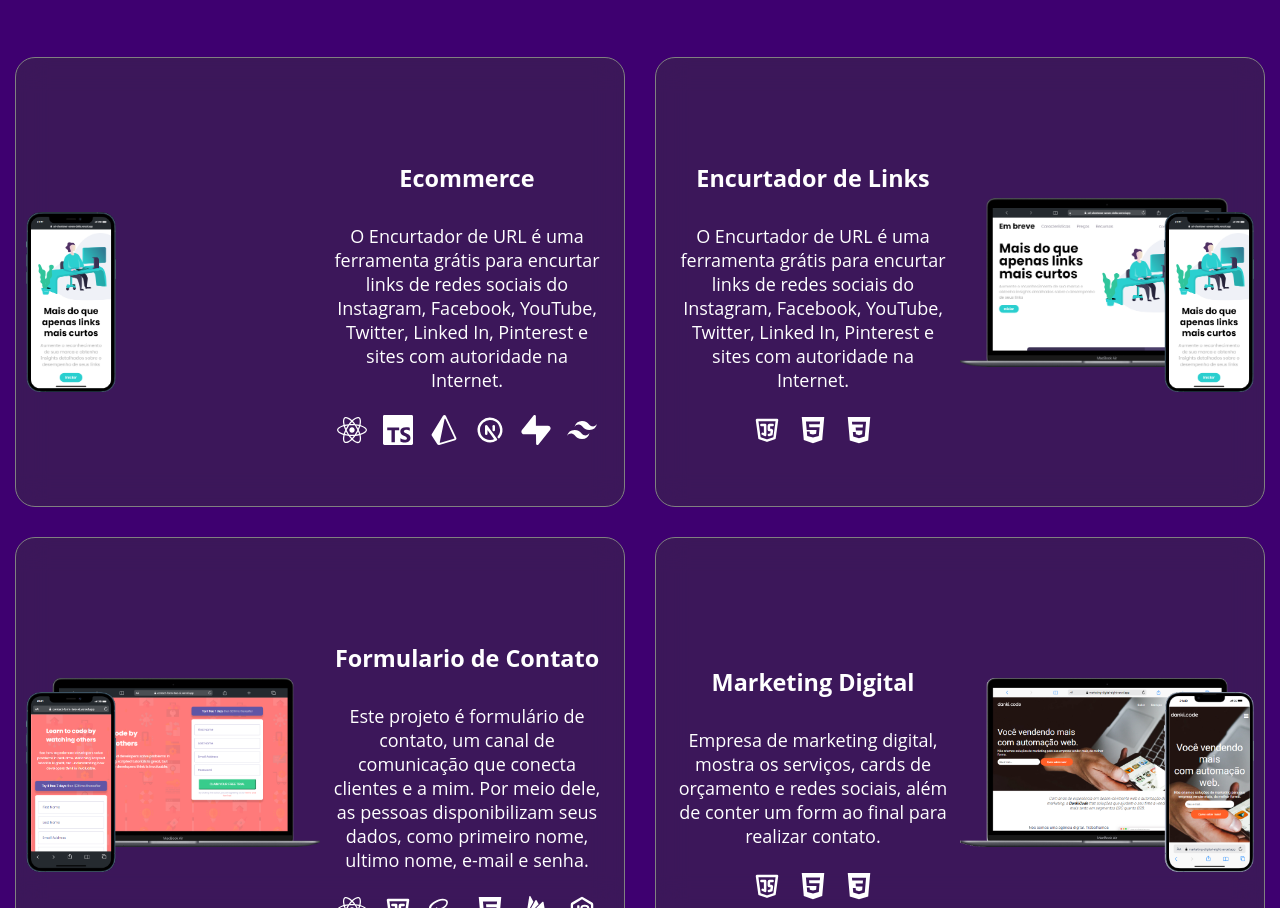
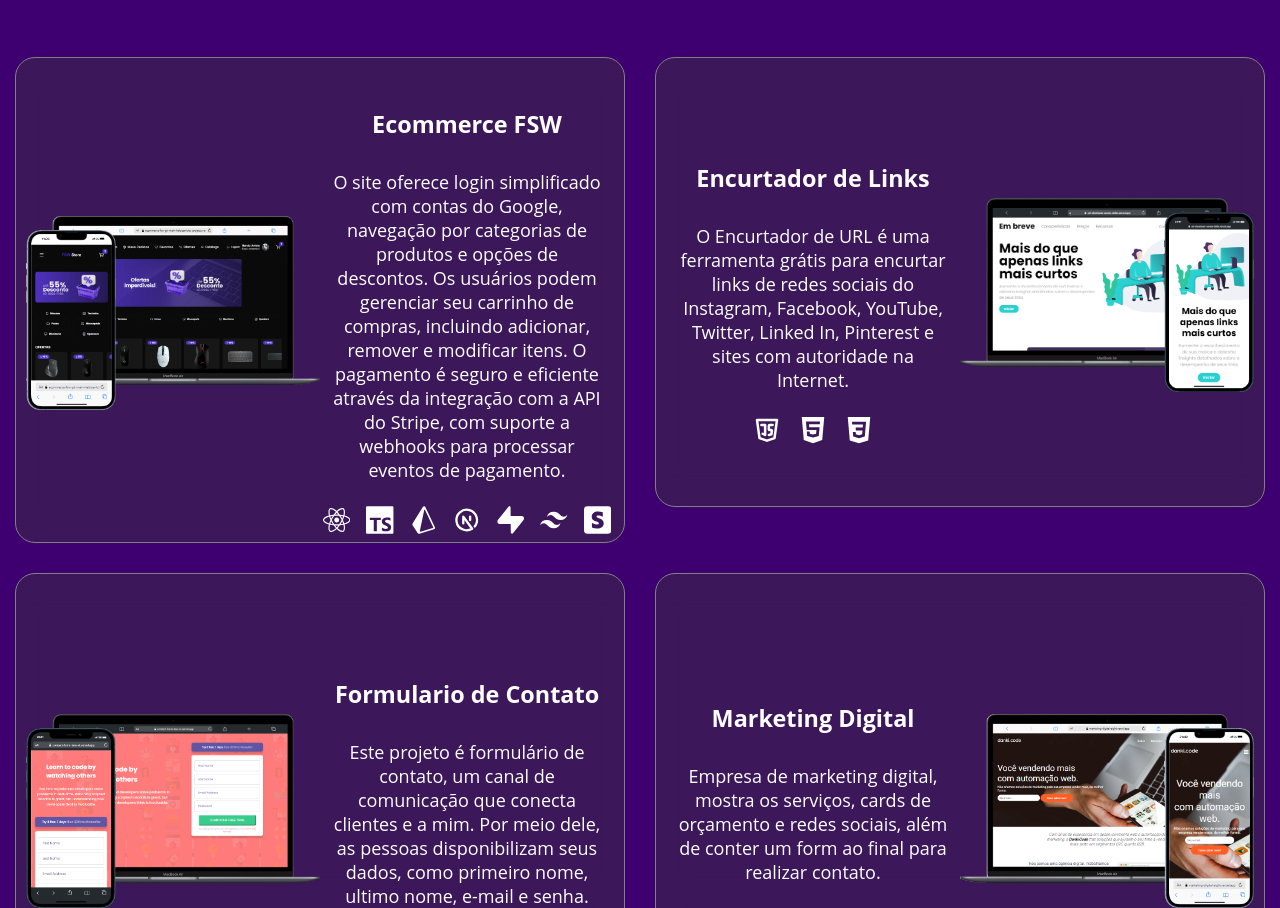
Before and after one commit to HelcioAnicio/Portfolio, a React (Vite) app: page / in a window 1280 px wide. Shown: the part 2094-3002 px from the top of the page. Built offline with nearby package versions, Linux system fonts and the light colour scheme; no server answers.

Commit message:
Fix: Update image from Ecommerce

```diff
--- a/src/Components/Portfolio/Portfolio.modules.scss
+++ b/src/Components/Portfolio/Portfolio.modules.scss
@@ -114,6 +114,12 @@
             transition: all 0.5s;
           }
         }
+      }
+    }
+
+    .EcommerceFsw {
+      .DivImage {
+        background-image: url(../../assets/EcommerceFSW/Desktop.png);
       }
     }
 
--- a/src/Components/Portfolio/Portfolio.tsx
+++ b/src/Components/Portfolio/Portfolio.tsx
@@ -2,10 +2,17 @@ import "./Portfolio.modules.scss";
 import { FaHtml5, FaSass, FaReact } from "react-icons/fa";
 import { TbBrandJavascript, TbBrandNextjs } from "react-icons/tb";
 import { IoLogoCss3, IoLogoFirebase, IoLogoNodejs } from "react-icons/io5";
+import { BsStripe } from "react-icons/bs";
 import {
   AiOutlineLoading3Quarters,
   AiOutlineQuestionCircle,
 } from "react-icons/ai";
+import {
+  SiPrisma,
+  SiSupabase,
+  SiTailwindcss,
+  SiTypescript,
+} from "react-icons/si";
 
 import MobileForm from "../../assets/Form/mobile.png";
 import MobileMarketingDigital from "../../assets/Marketing-Digital/mobile.png";
@@ -18,13 +25,8 @@ import MobileCalculator from "../../assets/Calculator/mobile.png";
 import MobileMarvel from "../../assets/Marvel/mobile.png";
 import MobileFAQ from "../../assets/Faq/mobile.png";
 import MobileRating from "../../assets/Rating/mobile.png";
+import MobileEcommerce from "../../assets/EcommerceFSW/mobile.png";
 import { Project } from "./Project/Project";
-import {
-  SiPrisma,
-  SiSupabase,
-  SiTailwindcss,
-  SiTypescript,
-} from "react-icons/si";
 
 function Portfolio() {
   return (
@@ -36,13 +38,13 @@ function Portfolio() {
         <div className='DivContent'>
           <Project
             style='EcommerceFsw'
-            img={MobileUrl}
-            vercel={"https://url-shortener-seven-delta.vercel.app/"}
-            github={"https://github.com/HelcioAnicio/url-shortener"}
-            nameProject='Ecommerce'
-            descriptionProject='O Encurtador de URL é uma ferramenta grátis para encurtar links
-                de redes sociais do Instagram, Facebook, YouTube, Twitter,
-                Linked In, Pinterest e sites com autoridade na Internet.'
+            img={MobileEcommerce}
+            vercel={
+              "https://ecommerce-fsw-git-main-helcioanicios-projects.vercel.app/"
+            }
+            github={"https://github.com/HelcioAnicio/Ecommerce-FSW"}
+            nameProject='Ecommerce FSW'
+            descriptionProject='O site oferece login simplificado com contas do Google, navegação por categorias de produtos e opções de descontos. Os usuários podem gerenciar seu carrinho de compras, incluindo adicionar, remover e modificar itens. O pagamento é seguro e eficiente através da integração com a API do Stripe, com suporte a webhooks para processar eventos de pagamento.'
             techIcons={[
               FaReact,
               SiTypescript,
@@ -50,6 +52,7 @@ function Portfolio() {
               TbBrandNextjs,
               SiSupabase,
               SiTailwindcss,
+              BsStripe,
             ]}
           />
 
```
Also changed, not shown: src/assets/EcommerceFSW/Desktop.png (added), src/assets/EcommerceFSW/mobile.png (added).
